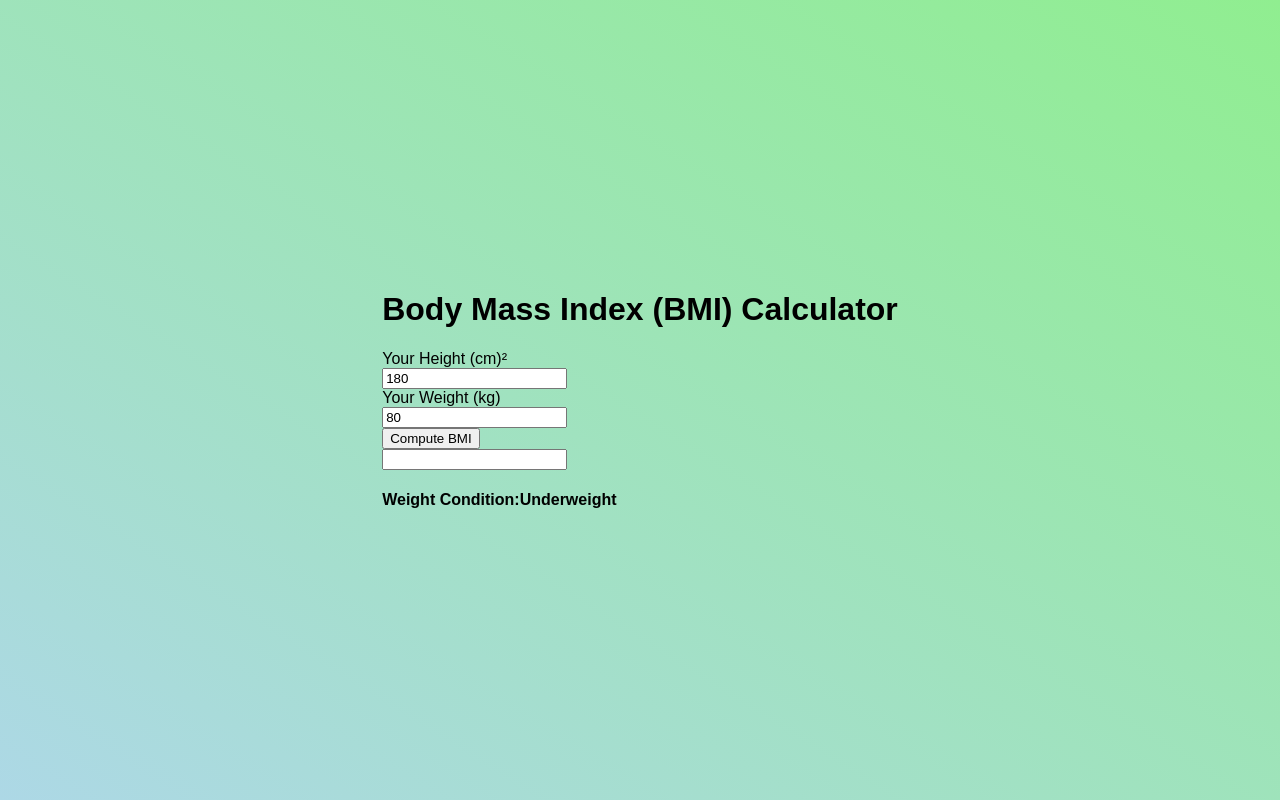
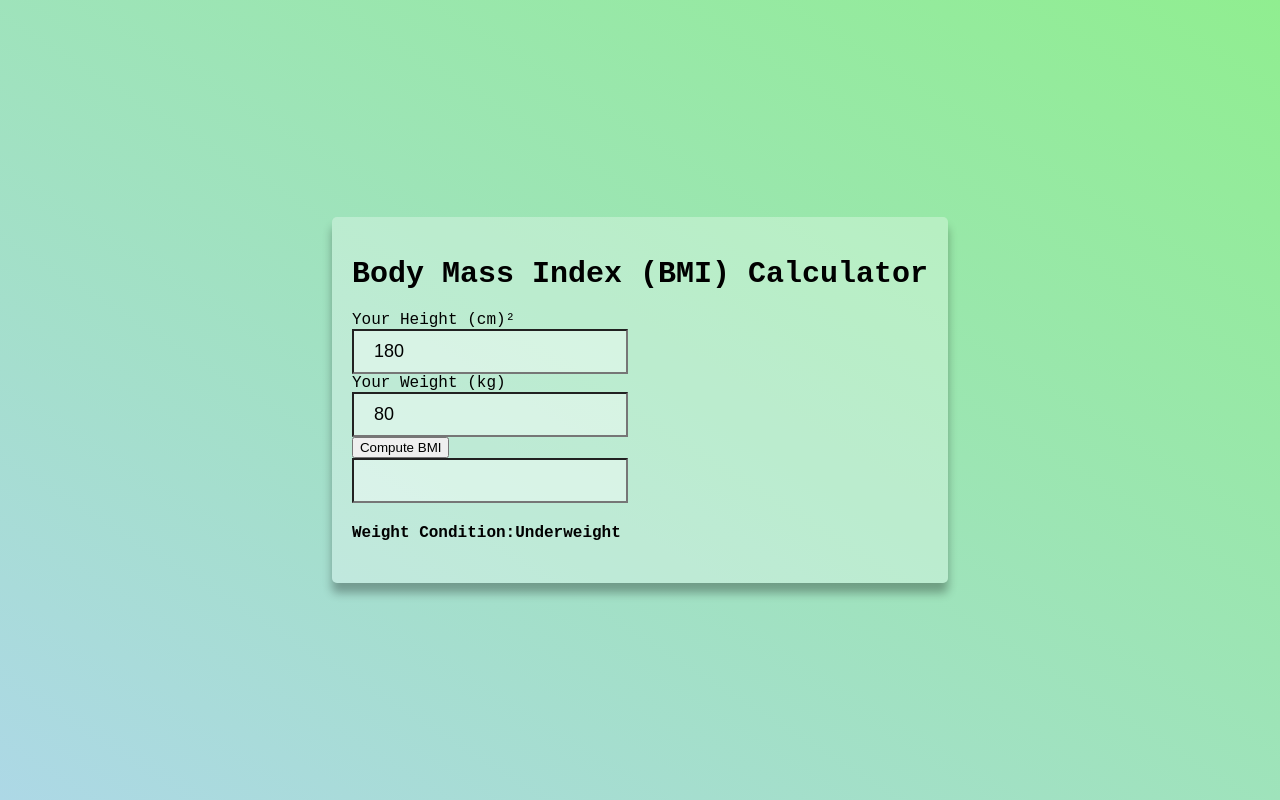
Before and after one commit to lugard1/bmi-calculator, a plain HTML site: page index.html in a window 1280 px wide. Drawn offline with Linux system fonts and the light colour scheme.

Commit message:
Update style

```diff
--- a/index.html
+++ b/index.html
@@ -8,7 +8,7 @@
 </head>
 <body>
   <div class="container">
-    <h1>Body Mass Index (BMI) Calculator</h1>
+    <h1 class="heading">Body Mass Index (BMI) Calculator</h1>
     <div>
       <label for="height">Your Height (cm)&sup2</label><br>
       <input id="height" class="input" type="number" value="180" placeholder="Enter your height">
--- a/styles.css
+++ b/styles.css
@@ -5,7 +5,27 @@ body {
   /* flex-direction: column; */
   justify-content: center;
   align-items: center;
-  height: 100vh;
-  font-family: sans-serif;
+  min-height: 100vh;
+  font-family: 'Courier New', Courier, monospace;
   background: linear-gradient(to left bottom, lightgreen, lightblue);
 }
+
+.container {
+  background-color: rgba(255,255,255,0.3);
+  padding: 20px;
+  display: flex;
+  flex-direction: column;
+  border-radius: 5px;
+  box-shadow: 0 10px 10px rgba(0,0,0,0.3);
+  margin: 5px;
+}
+
+.heading {
+  font-size: 30px;
+}
+
+input {
+  padding: 10px 20px;
+  font-size: 18px;
+  background: rgba(255,255,255,0.4);
+}
```
